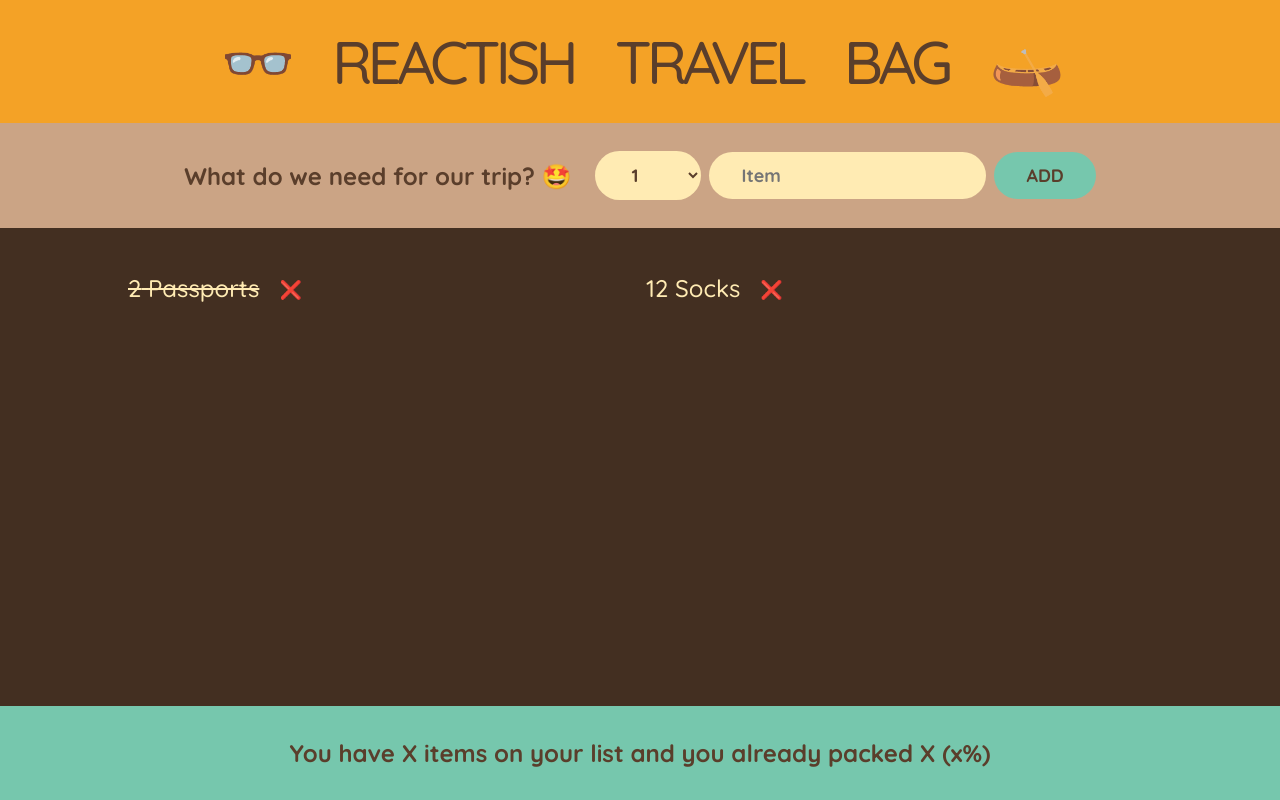
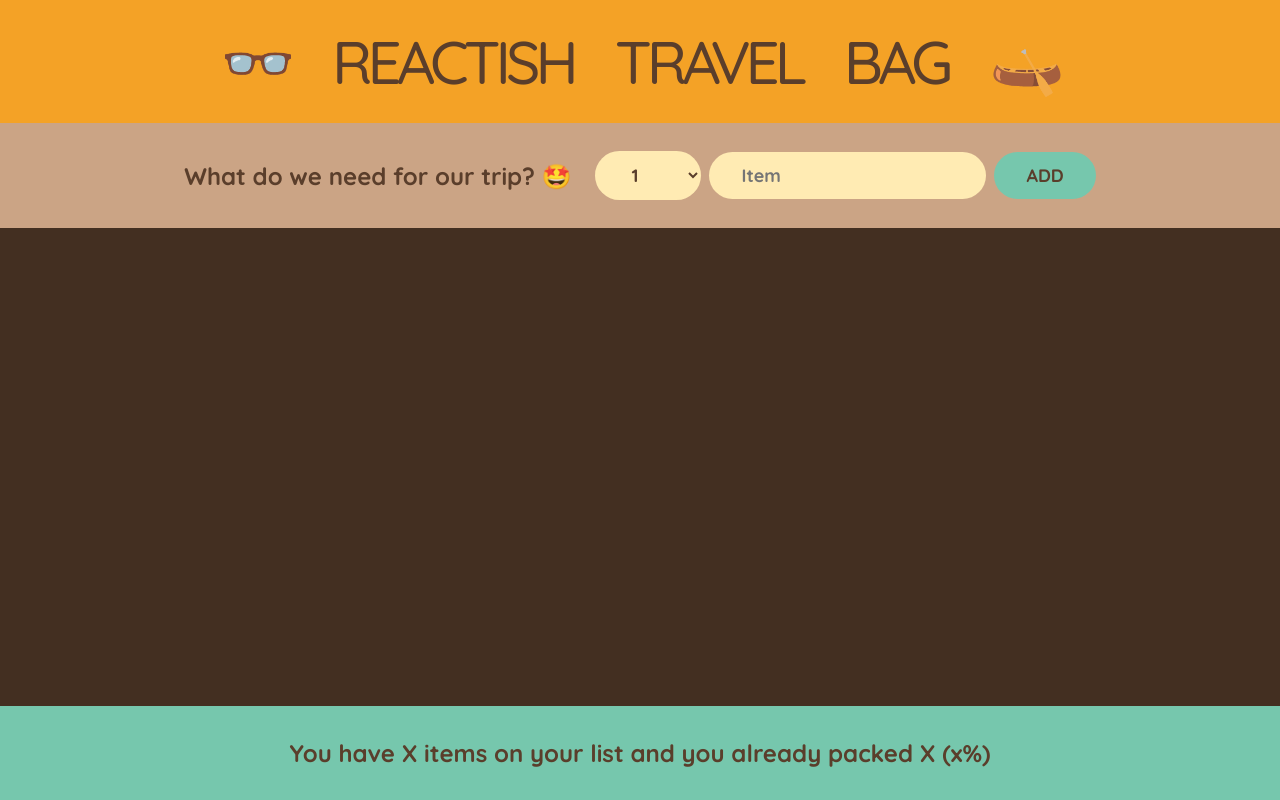
Before and after one commit to cipriancozma/react-travel-bag, a React (Create React App) app: page / in a window 1280 px wide. Built offline with nearby package versions, Linux system fonts and the light colour scheme.

Commit message:
handle add new items

```diff
--- a/src/App.js
+++ b/src/App.js
@@ -1,14 +1,17 @@
+import { useState } from "react";
 import Form from "./components/Form";
 import ListOfItems from "./components/ListOfItems";
 import Logo from "./components/Logo";
 import Stats from "./components/Stats";
 
 function App() {
+  const [items, setItems] = useState([]);
+
   return (
     <div className="app">
       <Logo />
-      <Form />
-      <ListOfItems />
+      <Form setItems={setItems} />
+      <ListOfItems items={items} />
       <Stats />
     </div>
   );
--- a/src/components/Form.js
+++ b/src/components/Form.js
@@ -1,8 +1,12 @@
 import React, { useState } from "react";
 
-function Form() {
+function Form({ setItems }) {
   const [description, setDescription] = useState("");
   const [selectOptions, setSelectOptions] = useState(1);
+
+  function handleAddItems(item) {
+    setItems((currentState) => [...currentState, item]);
+  }
 
   function handleSubmit(e) {
     e.preventDefault();
@@ -14,7 +18,7 @@ function Form() {
       packed: false,
       id: Date.now(),
     };
-    console.log(newItem);
+    handleAddItems(newItem);
     setDescription("");
     setSelectOptions(1);
   }
--- a/src/components/ListOfItems.js
+++ b/src/components/ListOfItems.js
@@ -1,8 +1,8 @@
 import React from "react";
-import { items } from "../data";
+// import { items } from "../data";
 import Item from "./Item";
 
-function ListOfItems() {
+function ListOfItems({ items }) {
   return (
     <div className="list">
       <ul>
```
